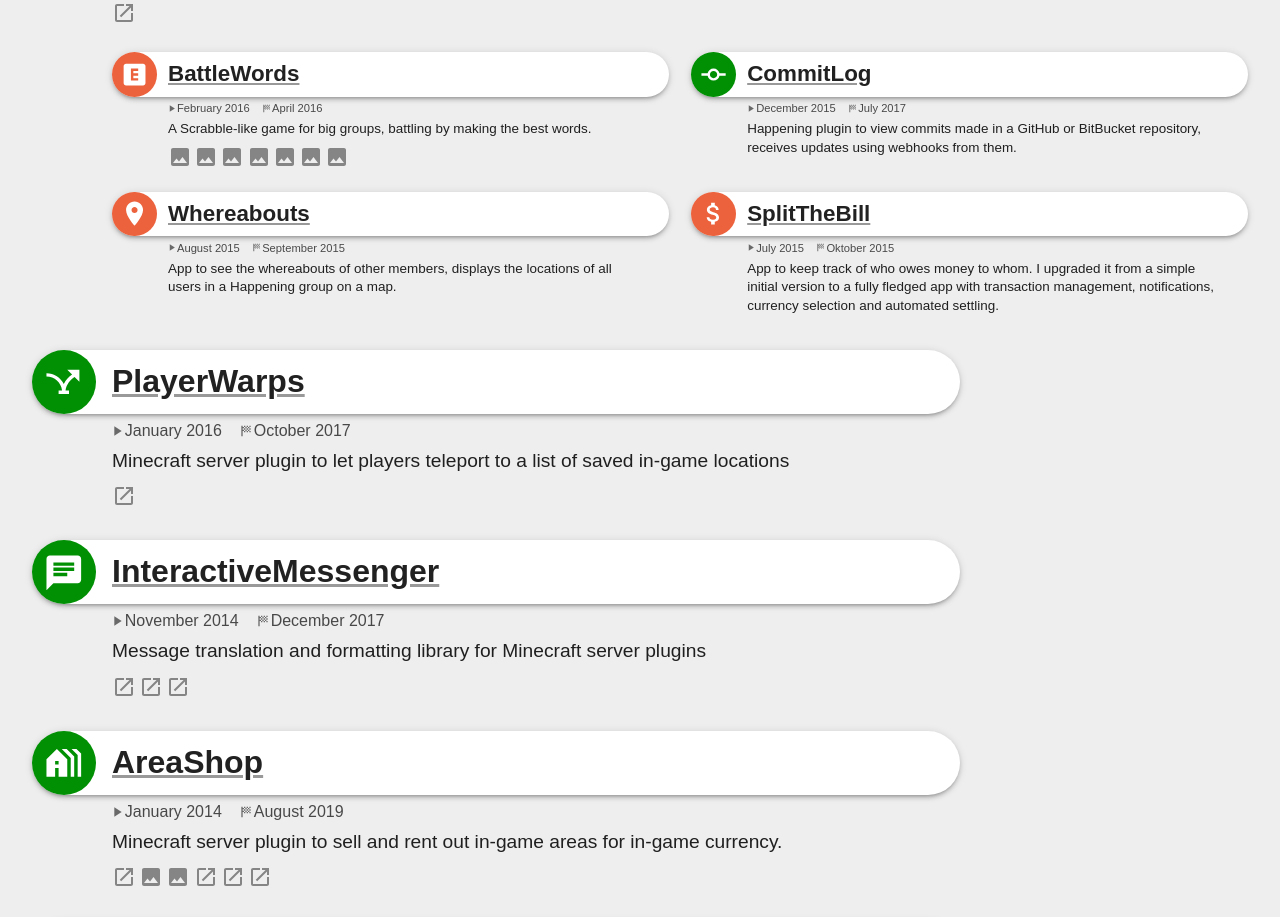
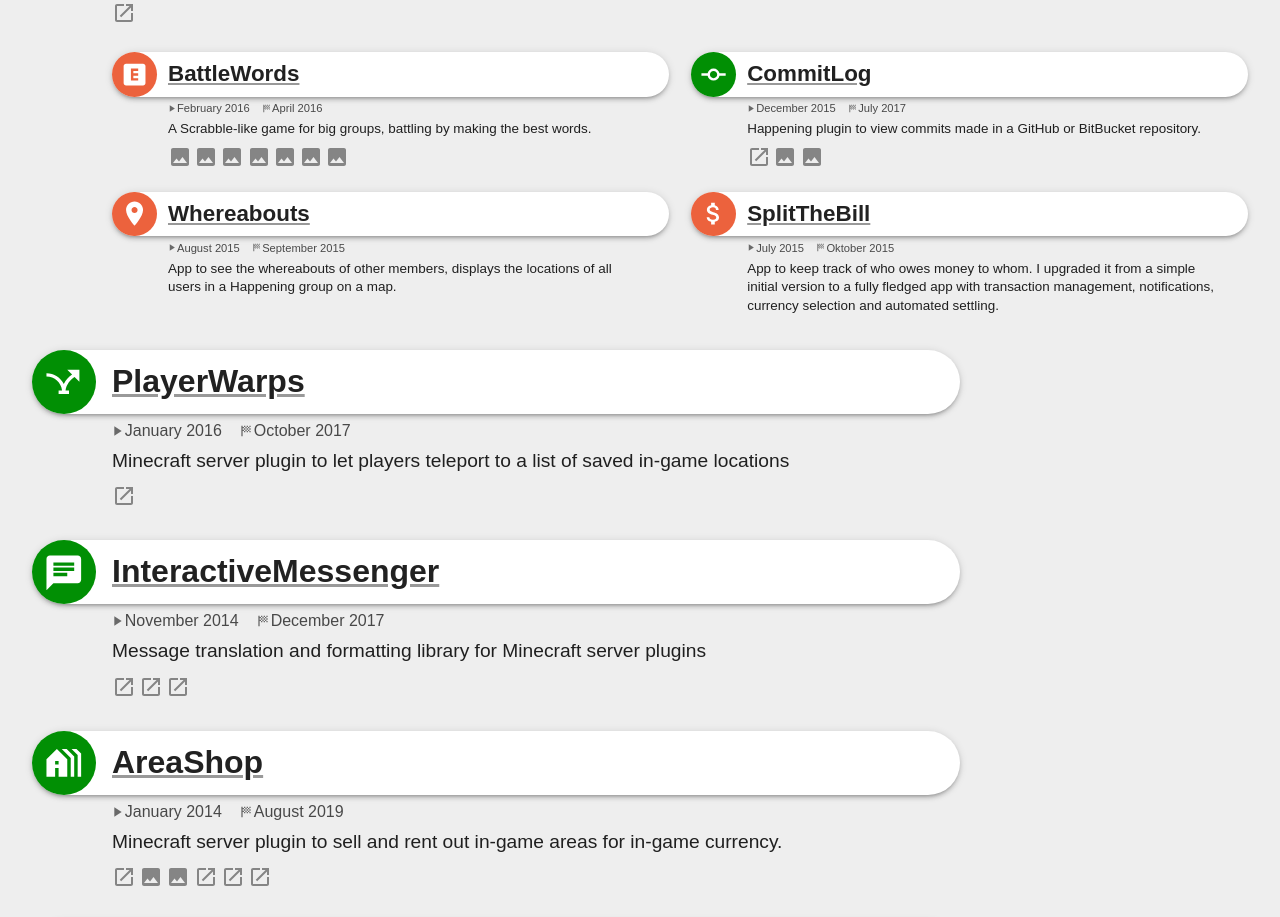
Before and after one commit to NLthijs48/NLthijs48.github.io, a React (Create React App) app: page / in a window 1280 px wide. Shown: the part 3140-4057 px from the top of the page. Built offline with nearby package versions, Linux system fonts and the light colour scheme.

Commit message:
commitLog: add details

```diff
--- a/src/activities/happening/commitLog.tsx
+++ b/src/activities/happening/commitLog.tsx
@@ -2,18 +2,40 @@
 import CommitIcon from '@mui/icons-material/Commit';
 import React from 'react';
 import ActivityType from '../ActivityType';
+import HighlightType from '../HighlightType';
+import commits from './commitLog/commits.png';
+import filters from './commitLog/filters.png';
 
 const commitLog: HobbyInformation = {
 	activityType: ActivityType.Hobby,
 	name: 'CommitLog',
 	slug: 'happeningCommitLog',
-	oneliner: (
-		<div>Happening plugin to view commits made in a GitHub or BitBucket repository, receives updates using webhooks from them.</div>
-	),
+	oneliner: <div>Happening plugin to view commits made in a GitHub or BitBucket repository.</div>,
+	description:
+		'Created as a way to notify a group of people of changes in a project. I used it to notify other Minecraft server administrators about changes to internal plugins. It worked with GitHub and BitBucket repositories, relying on their webhooks for updates. Using webhooks meant it was easy to set up, and also worked for private repositories without hard to configure authentication.',
 	from: 'December 2015',
 	till: 'July 2017', // Last updates
 	Icon: CommitIcon,
-	website: 'https://github.com/NLthijs48/CommitLog',
+	highlights: [
+		{
+			type: HighlightType.Link,
+			href: 'https://github.com/NLthijs48/CommitLog',
+			title: 'Source code on GitHub',
+		},
+		{
+			type: HighlightType.Image,
+			image: commits,
+			title: 'Most recent commits from a repository',
+			caption:
+				'Shows a list of commits from all connected repositories (GoCraft and ErrorSink are repositories). It shows the author and commit message as well.',
+		},
+		{
+			type: HighlightType.Image,
+			image: filters,
+			title: 'Filters can be applied on the commit list',
+			caption: 'Filter by repository and/or author to view specific changes, simply tap a repository or author name.',
+		},
+	],
 };
 
 export default commitLog;
```
Also changed, not shown: src/activities/happening/commitLog/commits.png (added), src/activities/happening/commitLog/filters.png (added).
